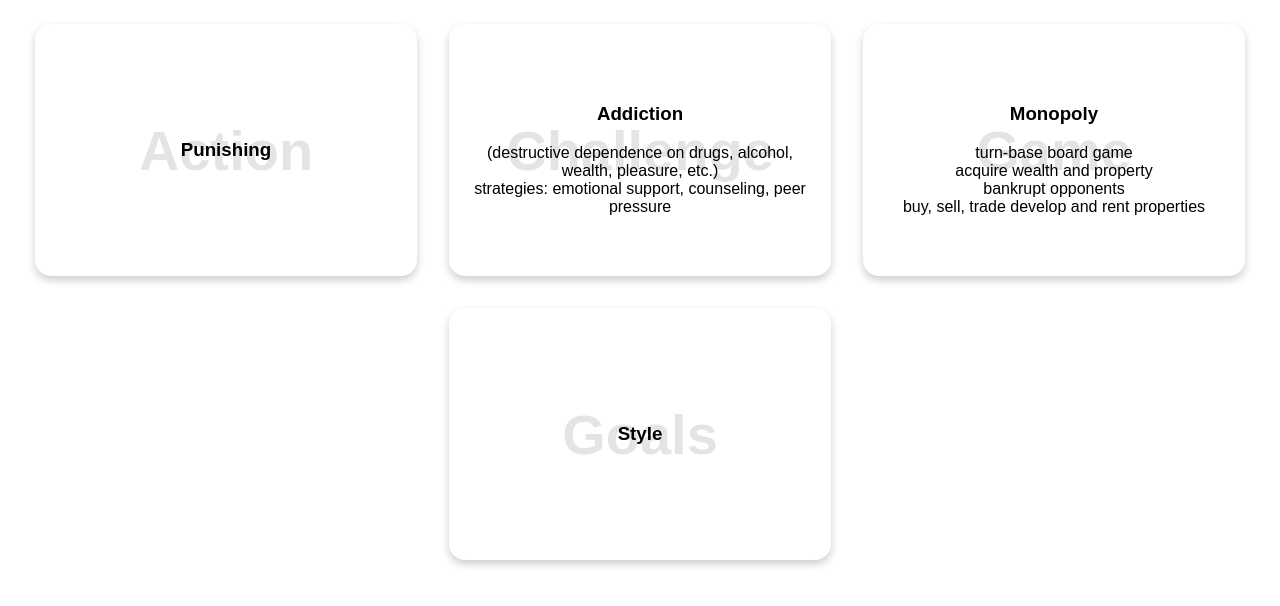
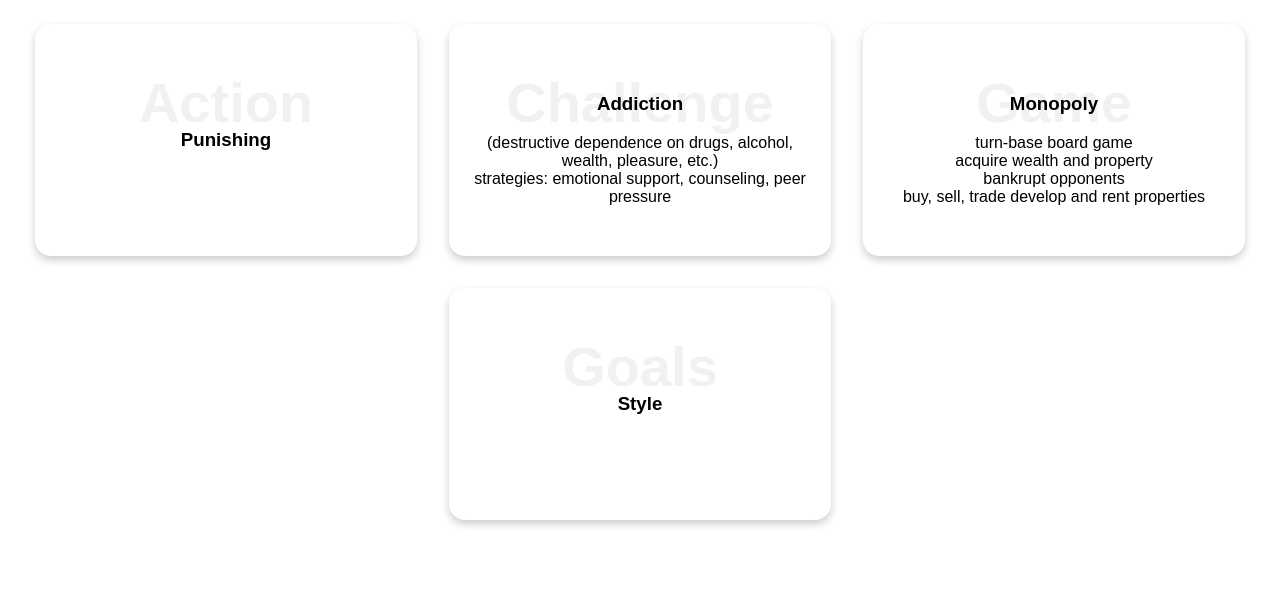
Before and after one commit to frequem/growagame, a plain HTML site: page index.html in a window 1280 px wide. Drawn offline with Linux system fonts and the light colour scheme.

Commit message:
Fixed h2 displacement bug that was present in some browsers

```diff
--- a/style.css
+++ b/style.css
@@ -9,16 +9,17 @@
 
 .card{
 	box-shadow: 0 4px 8px 0 rgba(0,0,0,0.2);
-	transition: 0.3s;
+	transition: 0.1s;
 	font-family: sans-serif;
 	border-radius: 16px;
 	padding: 16px;
 	width: 350px;
-	height: 220px;
+	height: 200px;
 	margin: 16px;
 	cursor: pointer;
 	text-align: center;
 	display: flex;
+	position: relative;
 	align-items: center;
 	justify-content: center;
 	flex-direction: column;
@@ -29,7 +30,11 @@
 }
 
 .card h2{
-	opacity: 0.1;
+	opacity: 0.05;
 	font-size: 3.5em;
 	position: absolute;
+	left: 0;
+	right: 0;
+	top: 0;
+	bottom: 0;
 }
```
